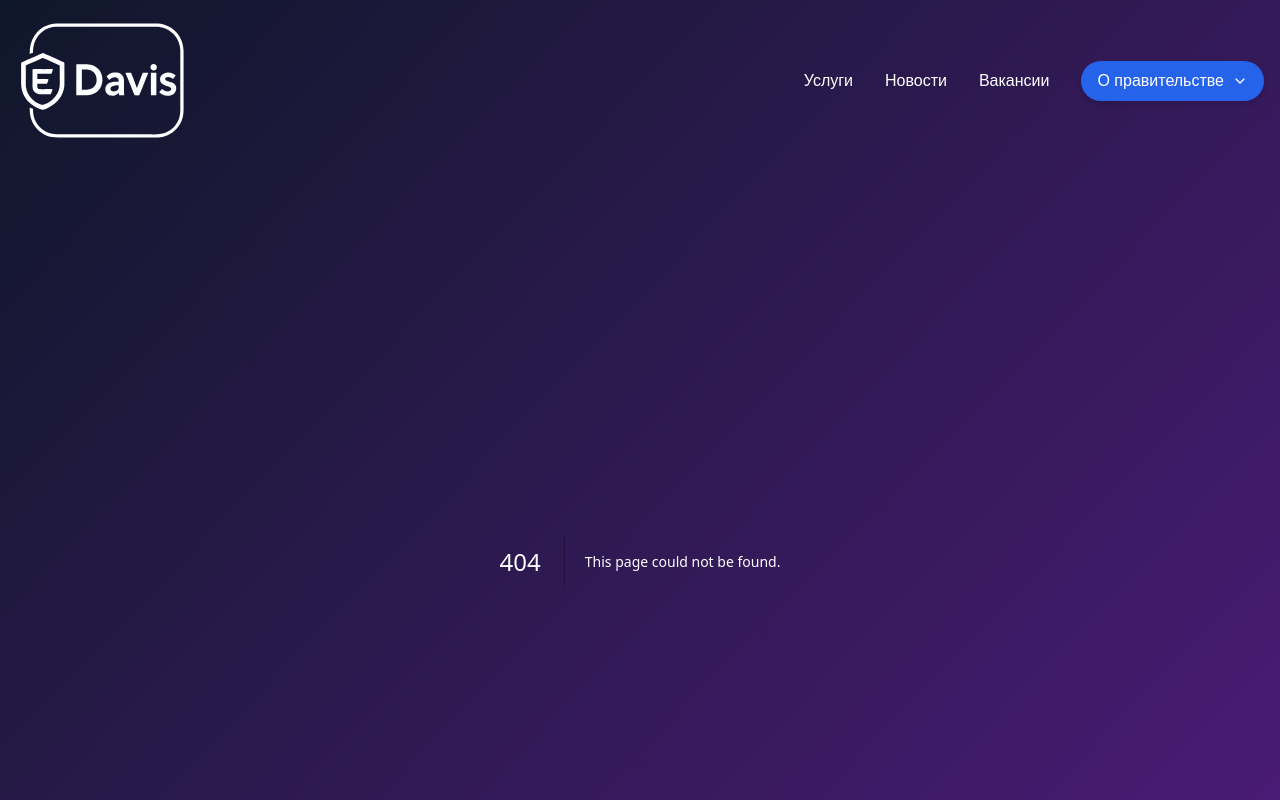
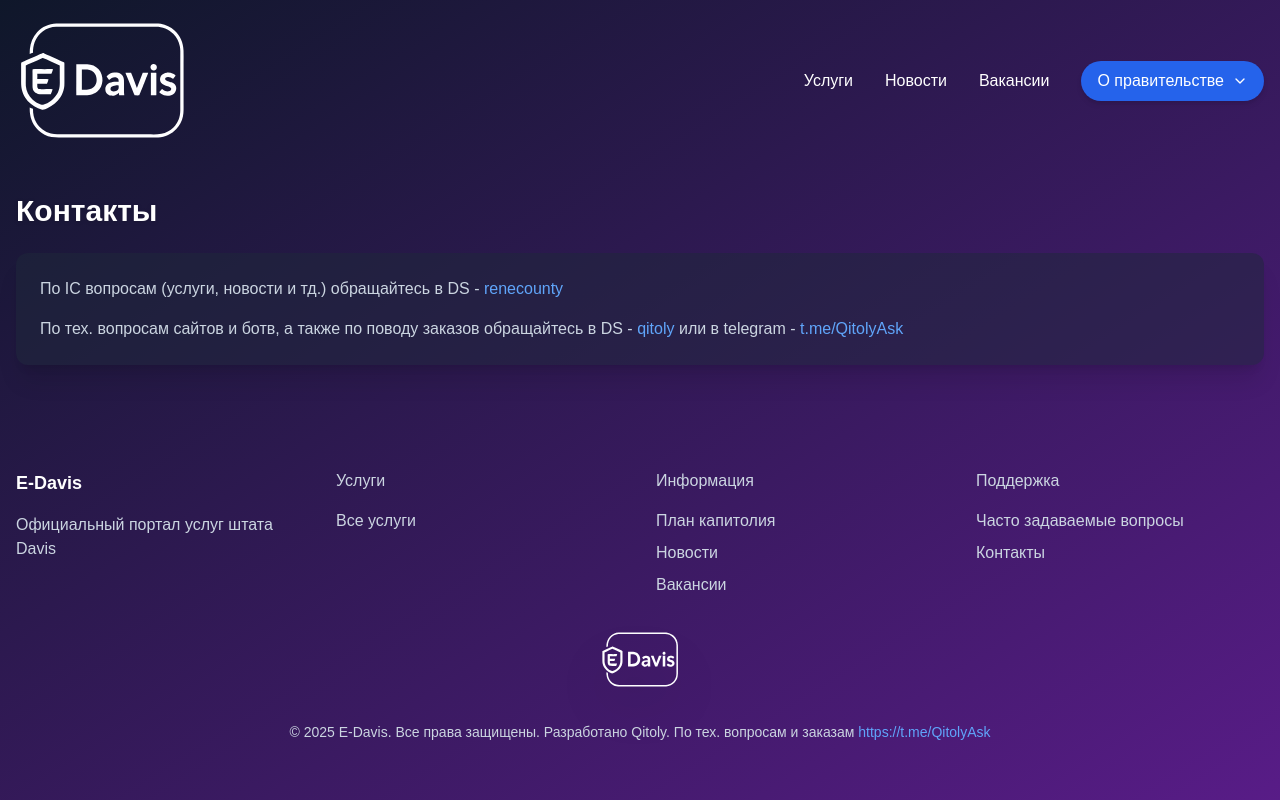
Before and after one commit to Qitoly/edavis, a Next.js app: page /contacts in a window 1280 px wide. Before the commit this address had no page. Shown: the top 800 px of the page. Built offline with nearby package versions, Linux system fonts and the light colour scheme; a web font is replaced by a local one.

Commit message:
Add contacts page and favicon

```diff
--- /dev/null
+++ b/app/contacts/page.tsx
@@ -0,0 +1,48 @@
+import type { Metadata } from "next"
+import Link from "next/link"
+
+export const metadata: Metadata = {
+  title: "Контакты - E-Davis",
+  description: "Контактная информация портала E-Davis",
+}
+
+export default function ContactsPage() {
+  return (
+    <div className="container mx-auto px-4 py-8">
+      <h1 className="text-3xl font-bold text-white drop-shadow mb-6">Контакты</h1>
+      <div className="bg-slate-800/50 rounded-xl shadow-xl p-6 space-y-4">
+        <p className="text-slate-300">
+          По IC вопросам (услуги, новости и тд.) обращайтесь в DS -{' '}
+          <Link
+            href="https://www.discordapp.com/users/852843568259530772"
+            target="_blank"
+            rel="noopener noreferrer"
+            className="text-blue-400 hover:underline"
+          >
+            renecounty
+          </Link>
+        </p>
+        <p className="text-slate-300">
+          По тех. вопросам сайтов и ботв, а также по поводу заказов обращайтесь в DS -{' '}
+          <Link
+            href="https://www.discordapp.com/users/213012661959393280"
+            target="_blank"
+            rel="noopener noreferrer"
+            className="text-blue-400 hover:underline"
+          >
+            qitoly
+          </Link>{' '}
+          или в telegram -{' '}
+          <a
+            href="https://t.me/QitolyAsk"
+            target="_blank"
+            rel="noopener noreferrer"
+            className="text-blue-400 hover:underline"
+          >
+            t.me/QitolyAsk
+          </a>
+        </p>
+      </div>
+    </div>
+  )
+}
--- a/app/layout.tsx
+++ b/app/layout.tsx
@@ -6,7 +6,10 @@ import { Footer } from "@/components/footer"
 export const metadata = {
   title: "E-Davis",
   description: "Портал услуг штата Davis",
-    generator: 'v0.dev'
+  generator: "v0.dev",
+  icons: {
+    icon: "/favicon.svg",
+  },
 }
 
 export default function RootLayout({ children }: { children: React.ReactNode }) {
@@ -19,6 +22,7 @@ export default function RootLayout({ children }: { children: React.ReactNode })
           href="https://fonts.googleapis.com/css2?family=PT+Sans+Caption:wght@400;700&display=swap"
           rel="stylesheet"
         />
+        <link rel="icon" href="/favicon.svg" />
       </head>
       <body className="bg-gradient-to-br from-slate-900 to-purple-900 text-white min-h-screen">
         <Header />
```
